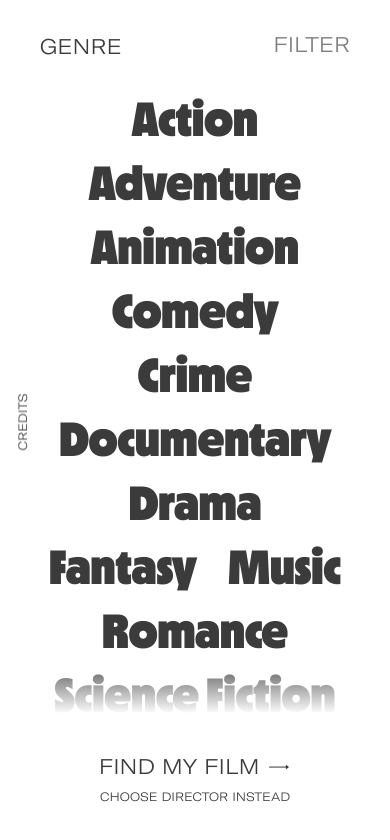
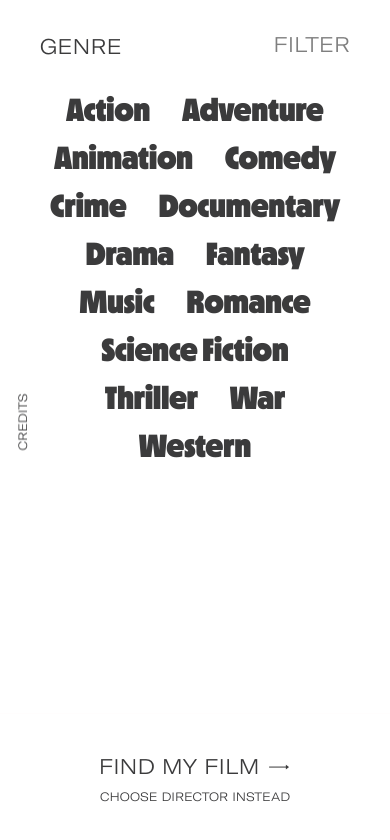
Before and after one commit to jthawme/watchfilms, a React (Create React App) app: page /filter in a window 390 px wide. Shown: the top 840 px of the page. Built offline with nearby package versions, Linux system fonts and the light colour scheme.

Commit message:
changed some mobile things

```diff
--- a/src/components/FilmSelection/FilmSelection.module.scss
+++ b/src/components/FilmSelection/FilmSelection.module.scss
@@ -143,11 +143,15 @@
 
   h1 {
     font-family: var(--font-family-headline);
-    font-size: var(--font-size-xxx-large);
+    font-size: var(--font-size-xx-large);
 
     line-height: 1;
 
     margin-bottom: var(--size-unit-4);
+
+    @include tablet {
+      font-size: var(--font-size-xxx-large);
+    }
   }
 
   p {
--- a/src/components/FilterPage/FilterPage.module.scss
+++ b/src/components/FilterPage/FilterPage.module.scss
@@ -152,7 +152,9 @@
     display: block;
 
     font-family: var(--font-family-headline);
-    font-size: var(--font-size-xx-large);
+    font-size: var(--font-size-x-large);
+
+    text-align: center;
 
     line-height: 1;
 
@@ -177,6 +179,10 @@
         timing-function: cubic-bezier(0.19, 1, 0.22, 1);
         property: transform;
       }
+    }
+
+    @include tablet {
+      font-size: var(--font-size-xx-large);
     }
   }
 
--- a/src/components/common/Toast/Toast.module.scss
+++ b/src/components/common/Toast/Toast.module.scss
@@ -4,7 +4,7 @@
   position: fixed;
 
   top: 0;
-  left: 25vw;
+  left: 0;
 
   z-index: 10;
 
--- a/src/components/common/Tooltip/Tooltip.module.scss
+++ b/src/components/common/Tooltip/Tooltip.module.scss
@@ -1,3 +1,5 @@
+@import "~styles/common";
+
 .wrapper {
   position: relative;
 
@@ -5,30 +7,39 @@
 }
 
 .tip {
-  position: absolute;
+  position: static;
 
-  bottom: calc(100% + var(--size-unit-2));
-  left: 50%;
+  display: block;
 
   width: auto;
 
   white-space: pre;
 
-  transform: translate3d(-50%, 10px, 0);
-  opacity: 0;
-
   color: var(--color-accent);
 
-  border: 1px solid var(--color-accent);
-  border-radius: 20px;
-
-  padding: 10px 16px;
+  padding: 4px 2px;
+  margin-top: 0.5ch;
 
   background-color: white;
 
   font-size: var(--font-size-small);
 
   pointer-events: none;
+
+  @include tablet {
+    position: absolute;
+
+    bottom: calc(100% + var(--size-unit-2));
+    left: 50%;
+
+    border: 1px solid var(--color-accent);
+    border-radius: 20px;
+
+    padding: 10px 16px;
+    margin-top: 0;
+
+    transform: translate3d(-50%, 10px, 0);
+    opacity: 0;
 
     transition: {
       duration: 0.25s;
@@ -41,3 +52,4 @@
       transform: translate3d(-50%, 0, 0);
     }
   }
+}
--- a/src/components/common/Tooltip/index.tsx
+++ b/src/components/common/Tooltip/index.tsx
@@ -53,9 +53,8 @@ const Tooltip: React.FC<TooltipProps> = ({
       onMouseEnter={onMouseEnter}
       onMouseLeave={onMouseLeave}
     >
+      {children}
       <span className={styles.tip}>{tip}</span>
-
-      {children}
     </span>
   );
 };
--- a/src/pages/App.module.scss
+++ b/src/pages/App.module.scss
@@ -86,6 +86,8 @@
 
     outline: 0;
 
+    text-align: left;
+
     &:hover,
     &:focus {
       color: #9c3a25;
@@ -93,7 +95,7 @@
   }
 
   .left {
-    font-size: var(--font-size-large);
+    font-size: var(--font-size-medium);
   }
 
   .right {
```
Lines whose indentation alone changed are shown as unchanged.
